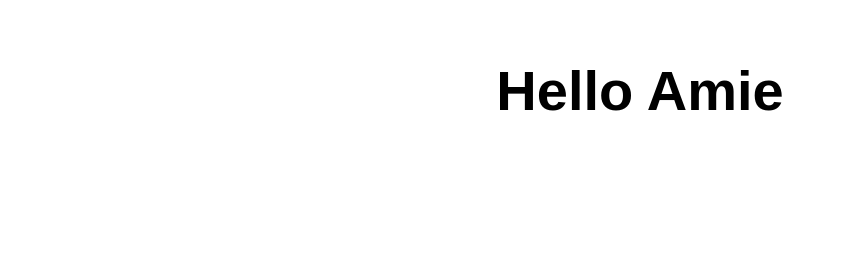
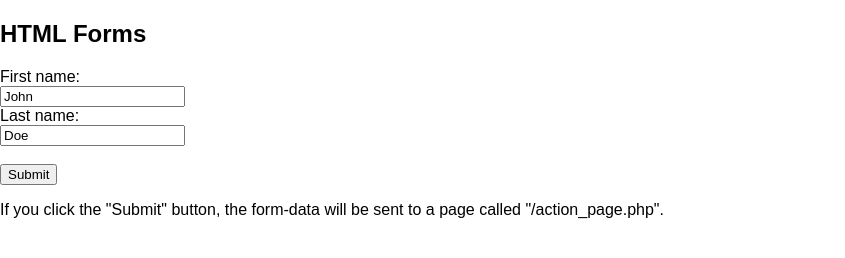
Before and after one commit to sridhark27/my-first-static-web-app, a website: page src/index.html in a window 1280 px wide. Shown: the whole page, without its empty margins (0-845 px from the left). Drawn offline with Linux system fonts and the light colour scheme.

Commit message:
HTML forms

```diff
--- a/src/index.html
+++ b/src/index.html
@@ -8,10 +8,17 @@
   <title>Vanilla JavaScript App</title>
 </head>
 
-<body>
-  <main>
-    <h1>Hello Amie</h1>
-  </main>
-</body>
+<h2>HTML Forms</h2>
+
+<form action="/action_page.php">
+  <label for="fname">First name:</label><br>
+  <input type="text" id="fname" name="fname" value="John"><br>
+  <label for="lname">Last name:</label><br>
+  <input type="text" id="lname" name="lname" value="Doe"><br><br>
+  <input type="submit" value="Submit">
+</form>
+
+<p>If you click the "Submit" button, the form-data will be sent to a page called "/action_page.php".</p>
+
 
 </html>
```
